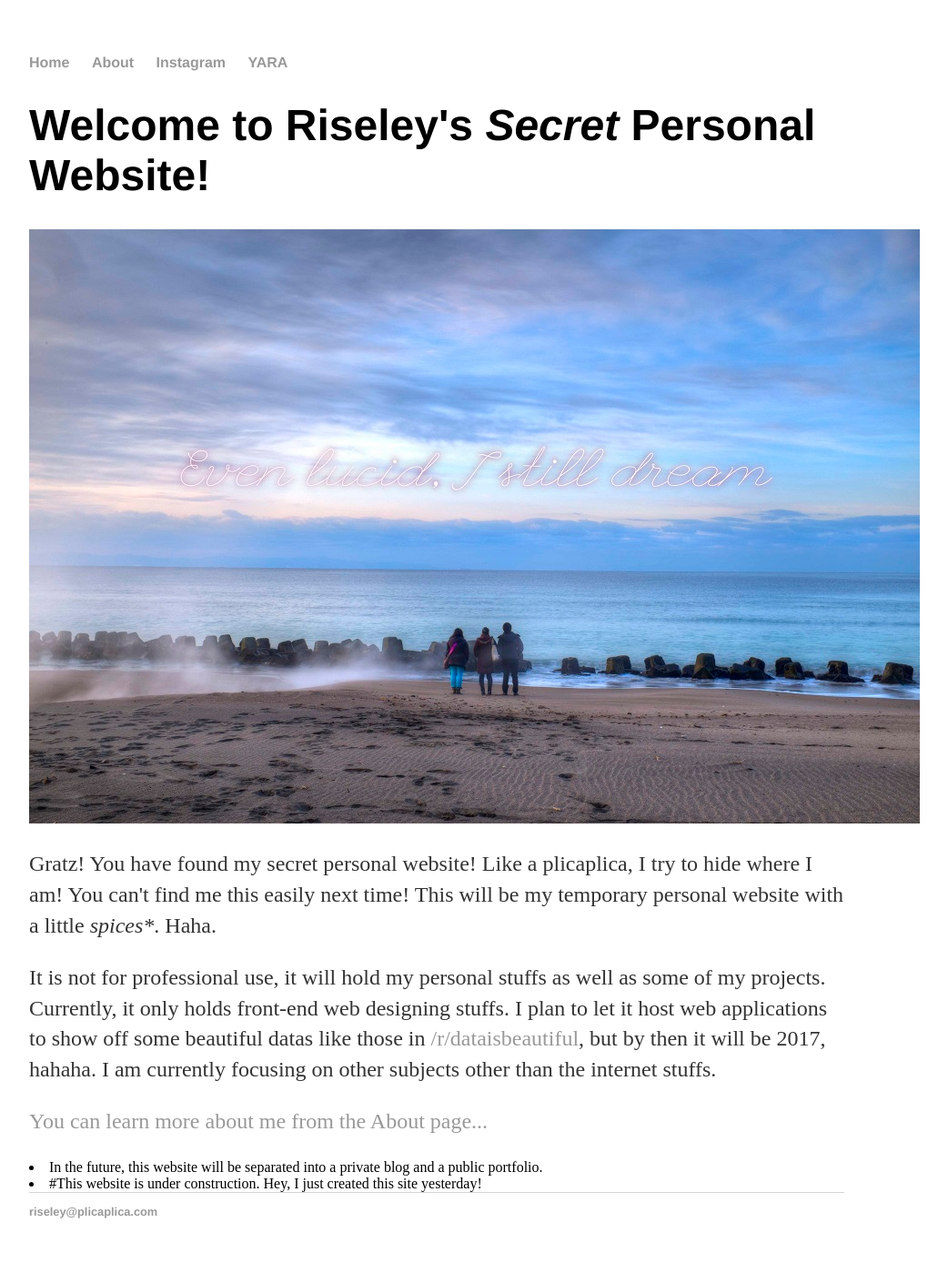
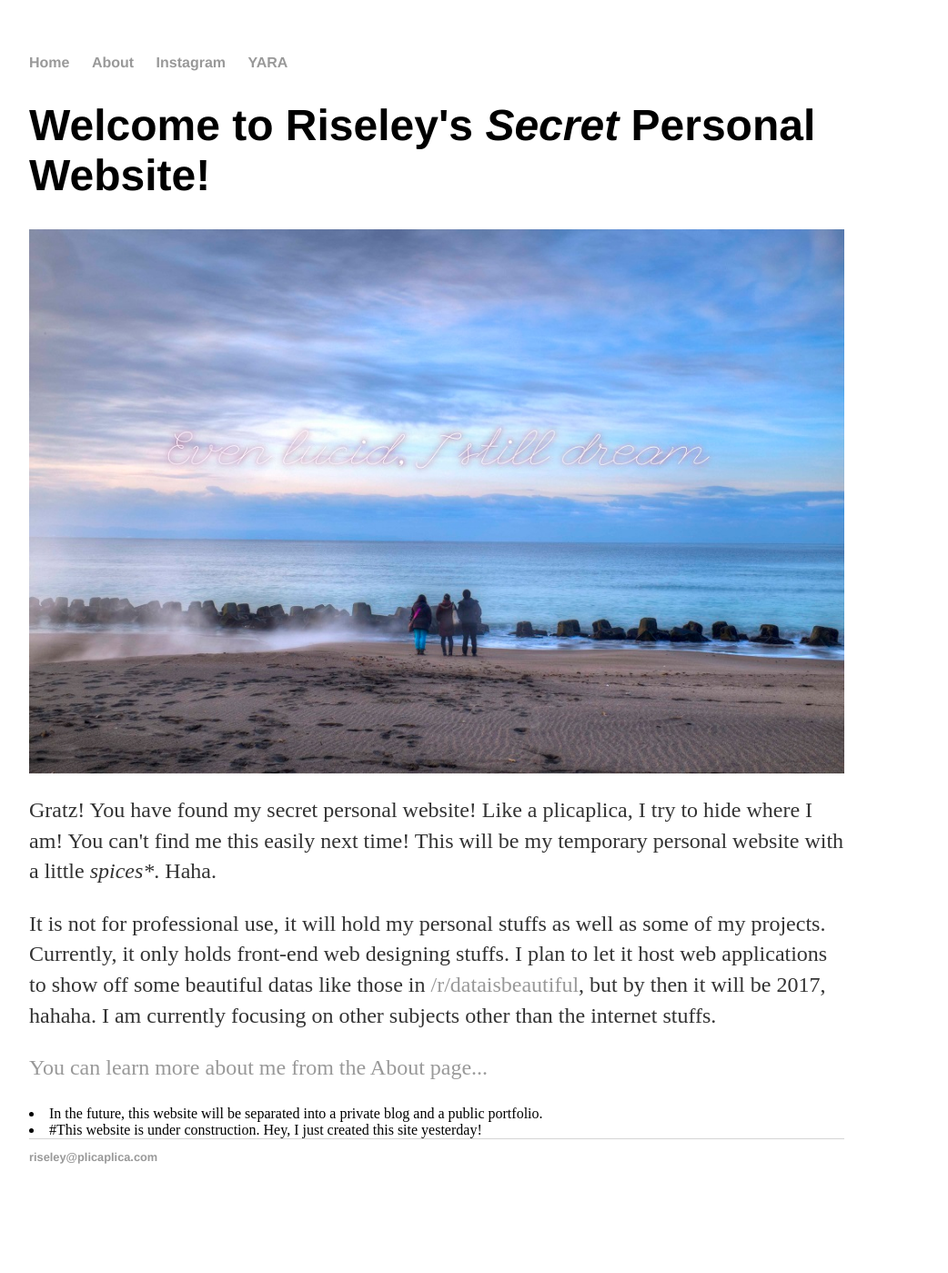
Before and after one commit to Eraol/riseley.github.io, a Jekyll site: the page built from index.html, in a window 1280 px wide. Shown: the whole page at 91% size, without its empty margins (160-1202 px from the left). Built offline with Jekyll 4.4.1, drawn with Linux system fonts in a browser that asks for light colours; after the commit the page ends 1339 px from its top, so only the background shows below that.

Commit message:
Add new homepic css mani

```diff
--- a/css/main.css
+++ b/css/main.css
@@ -41,3 +41,13 @@ ul.posts {
 ul.posts li {
     list-style: none;
 }
+#homepic
+{
+}
+#homepic img
+{
+max-width:100%;
+max-height:100%;
+margin:auto;
+display:block;
+}
```
